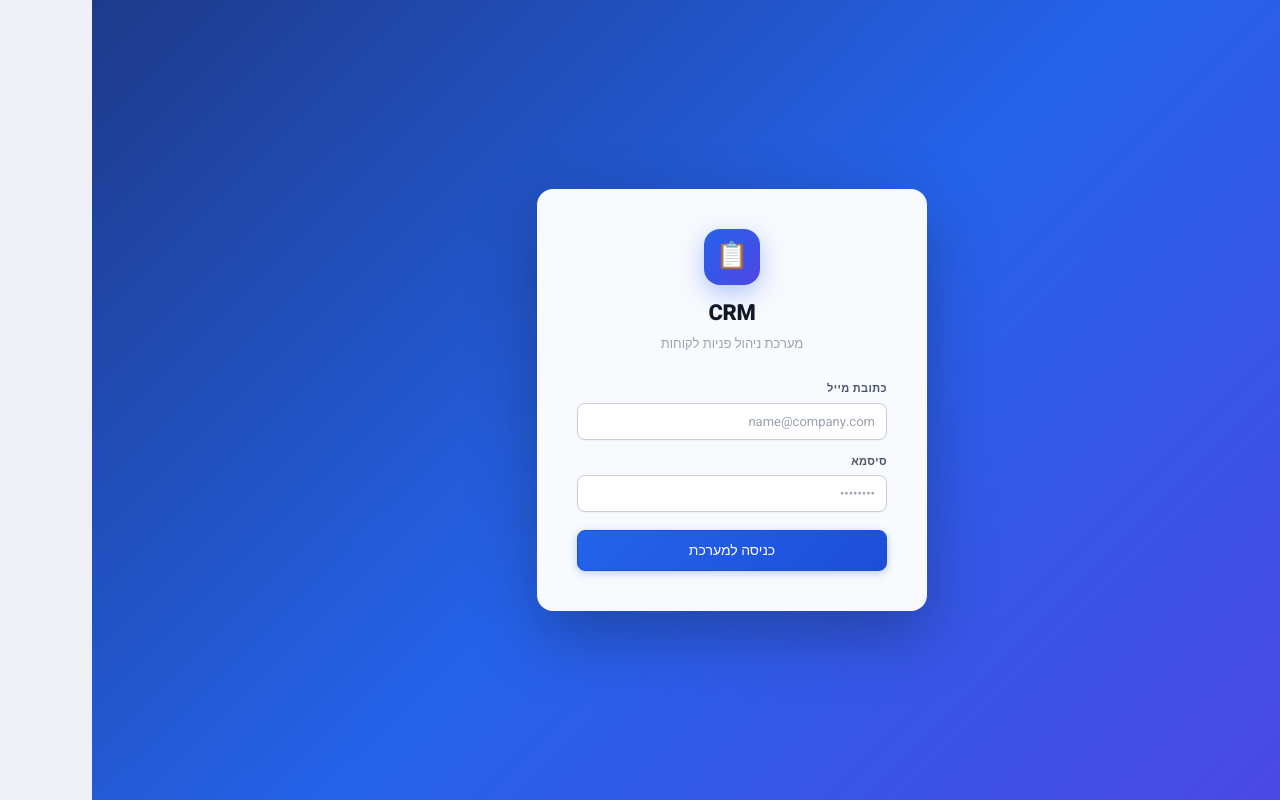
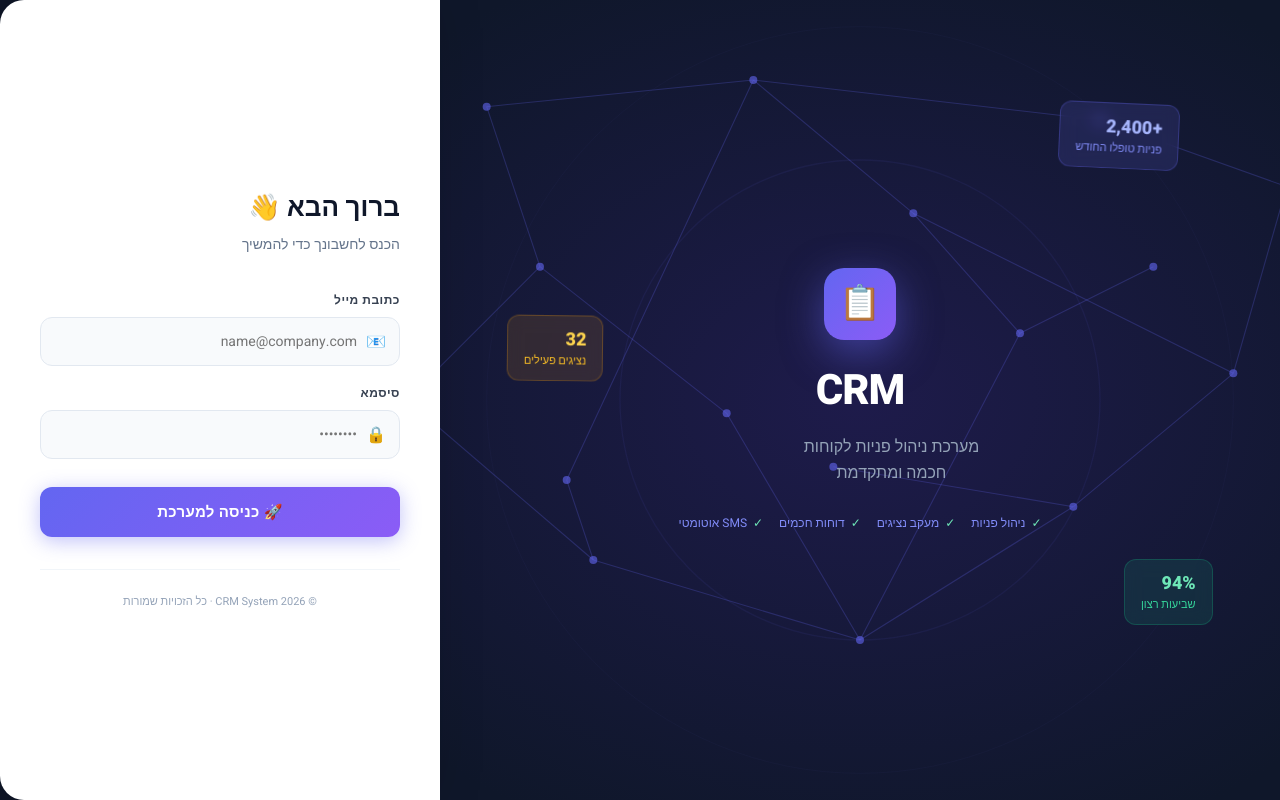
Before and after one commit to adir2112-blip/CRM, a Next.js app: page /login in a window 1280 px wide. Built offline with nearby package versions, Linux system fonts and the light colour scheme.

Commit message:
wow login page redesign

```diff
--- a/app/login/page.tsx
+++ b/app/login/page.tsx
@@ -25,27 +25,186 @@ export default function LoginPage() {
   }
 
   return (
-    <div className="login-wrap">
-      <div className="login-card">
-        <div style={{textAlign:'center',marginBottom:28}}>
-          <div style={{width:56,height:56,background:'linear-gradient(135deg,#2563eb,#4f46e5)',borderRadius:16,display:'flex',alignItems:'center',justifyContent:'center',fontSize:26,margin:'0 auto 12px',boxShadow:'0 8px 24px rgba(37,99,235,0.35)'}}>📋</div>
-          <div style={{fontSize:22,fontWeight:800,color:'var(--text)',letterSpacing:-0.3}}>CRM</div>
-          <div style={{fontSize:13,color:'var(--text3)',marginTop:4}}>מערכת ניהול פניות לקוחות</div>
+    <div style={{
+      minHeight: '100vh',
+      display: 'flex',
+      fontFamily: 'Heebo, sans-serif',
+      direction: 'rtl',
+      background: '#0f172a',
+      overflow: 'hidden',
+      position: 'relative',
+    }}>
+
+      {/* Animated background */}
+      <style>{`
+        @keyframes float { 0%,100% { transform: translateY(0px) rotate(0deg); } 50% { transform: translateY(-20px) rotate(3deg); } }
+        @keyframes pulse { 0%,100% { opacity: 0.3; } 50% { opacity: 0.6; } }
+        @keyframes slideIn { from { opacity: 0; transform: translateY(30px); } to { opacity: 1; transform: translateY(0); } }
+        @keyframes dash { to { stroke-dashoffset: 0; } }
+        .login-field { transition: all 0.2s; }
+        .login-field:focus { border-color: #6366f1 !important; background: #fff !important; box-shadow: 0 0 0 4px rgba(99,102,241,0.15) !important; outline: none; }
+        .login-btn { transition: all 0.2s; }
+        .login-btn:hover:not(:disabled) { transform: translateY(-2px); box-shadow: 0 8px 30px rgba(99,102,241,0.5) !important; }
+        .login-btn:active:not(:disabled) { transform: translateY(0); }
+        .login-card-anim { animation: slideIn 0.6s ease forwards; }
+        .stat-chip { animation: float 4s ease-in-out infinite; }
+      `}</style>
+
+      {/* Left panel — branding */}
+      <div style={{
+        flex: 1,
+        display: 'flex',
+        flexDirection: 'column',
+        justifyContent: 'center',
+        alignItems: 'center',
+        padding: '60px 48px',
+        position: 'relative',
+        overflow: 'hidden',
+      }}>
+        {/* SVG network background */}
+        <svg style={{ position: 'absolute', inset: 0, width: '100%', height: '100%' }} viewBox="0 0 800 600" preserveAspectRatio="xMidYMid slice">
+          <defs>
+            <radialGradient id="bg" cx="50%" cy="50%" r="60%">
+              <stop offset="0%" stopColor="#1e1b4b" />
+              <stop offset="100%" stopColor="#0f172a" />
+            </radialGradient>
+          </defs>
+          <rect width="800" height="600" fill="url(#bg)" />
+          {/* Network nodes */}
+          {[
+            [120,80],[320,60],[580,90],[720,140],[680,280],[560,380],[400,480],[200,420],[60,300],[160,200],
+            [440,160],[520,250],[300,310],[180,360],[620,200],[380,350]
+          ].map(([x,y],i) => (
+            <circle key={i} cx={x} cy={y} r={3} fill="#6366f1" opacity={0.6}>
+              <animate attributeName="opacity" values="0.3;0.7;0.3" dur={`${2+i*0.3}s`} repeatCount="indefinite" />
+            </circle>
+          ))}
+          {/* Connection lines */}
+          {[
+            [120,80,320,60],[320,60,580,90],[580,90,720,140],[720,140,680,280],
+            [680,280,560,380],[560,380,400,480],[400,480,200,420],[200,420,60,300],
+            [60,300,160,200],[160,200,120,80],[320,60,440,160],[440,160,520,250],
+            [520,250,620,200],[300,310,400,480],[180,360,200,420],[380,350,560,380],
+            [440,160,680,280],[160,200,300,310],[320,60,180,360],[520,250,400,480]
+          ].map(([x1,y1,x2,y2],i) => (
+            <line key={i} x1={x1} y1={y1} x2={x2} y2={y2} stroke="#6366f1" strokeWidth={0.8} opacity={0.25} />
+          ))}
+          {/* Glow circles */}
+          <circle cx="400" cy="300" r="180" fill="none" stroke="#6366f1" strokeWidth="1" opacity="0.08">
+            <animate attributeName="r" values="160;200;160" dur="6s" repeatCount="indefinite" />
+            <animate attributeName="opacity" values="0.05;0.12;0.05" dur="6s" repeatCount="indefinite" />
+          </circle>
+          <circle cx="400" cy="300" r="280" fill="none" stroke="#818cf8" strokeWidth="0.5" opacity="0.05">
+            <animate attributeName="r" values="260;300;260" dur="8s" repeatCount="indefinite" />
+          </circle>
+        </svg>
+
+        {/* Floating stat chips */}
+        <div className="stat-chip" style={{ position:'absolute', top:'15%', right:'12%', background:'rgba(99,102,241,0.15)', border:'1px solid rgba(99,102,241,0.3)', borderRadius:12, padding:'10px 16px', backdropFilter:'blur(8px)', animationDelay:'0s' }}>
+          <div style={{ fontSize:18, fontWeight:800, color:'#a5b4fc' }}>+2,400</div>
+          <div style={{ fontSize:11, color:'#818cf8' }}>פניות טופלו החודש</div>
         </div>
-        <form onSubmit={handleLogin}>
-          <div className="form-group">
-            <label className="form-label">כתובת מייל</label>
-            <input className="form-input" type="email" value={email} onChange={e=>setEmail(e.target.value)} placeholder="name@company.com" required />
+        <div className="stat-chip" style={{ position:'absolute', bottom:'22%', right:'8%', background:'rgba(16,185,129,0.12)', border:'1px solid rgba(16,185,129,0.25)', borderRadius:12, padding:'10px 16px', backdropFilter:'blur(8px)', animationDelay:'1.5s' }}>
+          <div style={{ fontSize:18, fontWeight:800, color:'#6ee7b7' }}>94%</div>
+          <div style={{ fontSize:11, color:'#34d399' }}>שביעות רצון</div>
+        </div>
+        <div className="stat-chip" style={{ position:'absolute', top:'40%', left:'8%', background:'rgba(245,158,11,0.12)', border:'1px solid rgba(245,158,11,0.25)', borderRadius:12, padding:'10px 16px', backdropFilter:'blur(8px)', animationDelay:'0.8s' }}>
+          <div style={{ fontSize:18, fontWeight:800, color:'#fcd34d' }}>32</div>
+          <div style={{ fontSize:11, color:'#fbbf24' }}>נציגים פעילים</div>
+        </div>
+
+        {/* Main brand text */}
+        <div style={{ position:'relative', textAlign:'center', zIndex:1 }}>
+          <div style={{ width:72, height:72, background:'linear-gradient(135deg,#6366f1,#8b5cf6)', borderRadius:20, display:'flex', alignItems:'center', justifyContent:'center', fontSize:34, margin:'0 auto 20px', boxShadow:'0 12px 40px rgba(99,102,241,0.5)' }}>📋</div>
+          <div style={{ fontSize:42, fontWeight:900, color:'#fff', letterSpacing:'-1px', marginBottom:12 }}>CRM</div>
+          <div style={{ fontSize:16, color:'#94a3b8', lineHeight:1.6, maxWidth:300 }}>מערכת ניהול פניות לקוחות<br />חכמה ומתקדמת</div>
+          <div style={{ display:'flex', gap:16, justifyContent:'center', marginTop:28, flexWrap:'wrap' }}>
+            {['ניהול פניות', 'מעקב נציגים', 'דוחות חכמים', 'SMS אוטומטי'].map(f => (
+              <div key={f} style={{ display:'flex', alignItems:'center', gap:6, fontSize:12, color:'#818cf8' }}>
+                <span style={{ color:'#6ee7b7' }}>✓</span>{f}
+              </div>
+            ))}
           </div>
-          <div className="form-group">
-            <label className="form-label">סיסמא</label>
-            <input className="form-input" type="password" value={password} onChange={e=>setPassword(e.target.value)} placeholder="••••••••" required />
+        </div>
+      </div>
+
+      {/* Right panel — login form */}
+      <div style={{
+        width: 440,
+        display: 'flex',
+        alignItems: 'center',
+        justifyContent: 'center',
+        padding: '48px 40px',
+        background: '#fff',
+        borderRadius: '24px 0 0 24px',
+        position: 'relative',
+        zIndex: 2,
+        boxShadow: '-20px 0 60px rgba(0,0,0,0.3)',
+      }}>
+        <div className="login-card-anim" style={{ width: '100%', maxWidth: 360 }}>
+          <div style={{ marginBottom: 36 }}>
+            <div style={{ fontSize: 26, fontWeight: 800, color: '#0f172a', marginBottom: 6 }}>ברוך הבא 👋</div>
+            <div style={{ fontSize: 14, color: '#64748b' }}>הכנס לחשבונך כדי להמשיך</div>
           </div>
-          {error && <div style={{color:'var(--red)',fontSize:13,marginBottom:12,padding:'8px 12px',background:'var(--red-lt)',borderRadius:'var(--radius-sm)'}}>{error}</div>}
-          <button className="btn btn-primary" type="submit" disabled={loading} style={{width:'100%',justifyContent:'center',padding:9,fontSize:14,marginTop:4}}>
-            {loading ? 'מתחבר...' : 'כניסה למערכת'}
-          </button>
-        </form>
+
+          <form onSubmit={handleLogin}>
+            <div style={{ marginBottom: 18 }}>
+              <label style={{ fontSize: 12, fontWeight: 700, color: '#374151', textTransform: 'uppercase', letterSpacing: '0.5px', marginBottom: 8, display: 'block' }}>כתובת מייל</label>
+              <div style={{ position: 'relative' }}>
+                <span style={{ position: 'absolute', right: 14, top: '50%', transform: 'translateY(-50%)', fontSize: 16 }}>📧</span>
+                <input
+                  className="login-field"
+                  type="email"
+                  value={email}
+                  onChange={e => setEmail(e.target.value)}
+                  placeholder="name@company.com"
+                  required
+                  style={{ width: '100%', padding: '13px 42px 13px 16px', borderRadius: 12, border: '1.5px solid #e2e8f0', fontSize: 14, fontFamily: 'Heebo, sans-serif', background: '#f8fafc', color: '#0f172a', boxSizing: 'border-box' as const, direction: 'ltr', textAlign: 'right' }}
+                />
+              </div>
+            </div>
+
+            <div style={{ marginBottom: 28 }}>
+              <label style={{ fontSize: 12, fontWeight: 700, color: '#374151', textTransform: 'uppercase', letterSpacing: '0.5px', marginBottom: 8, display: 'block' }}>סיסמא</label>
+              <div style={{ position: 'relative' }}>
+                <span style={{ position: 'absolute', right: 14, top: '50%', transform: 'translateY(-50%)', fontSize: 16 }}>🔒</span>
+                <input
+                  className="login-field"
+                  type="password"
+                  value={password}
+                  onChange={e => setPassword(e.target.value)}
+                  placeholder="••••••••"
+                  required
+                  style={{ width: '100%', padding: '13px 42px 13px 16px', borderRadius: 12, border: '1.5px solid #e2e8f0', fontSize: 14, fontFamily: 'Heebo, sans-serif', background: '#f8fafc', color: '#0f172a', boxSizing: 'border-box' as const }}
+                />
+              </div>
+            </div>
+
+            {error && (
+              <div style={{ color: '#dc2626', fontSize: 13, marginBottom: 16, padding: '10px 14px', background: '#fef2f2', borderRadius: 10, border: '1px solid #fca5a5', display: 'flex', alignItems: 'center', gap: 8 }}>
+                ⚠️ {error}
+              </div>
+            )}
+
+            <button
+              className="login-btn"
+              type="submit"
+              disabled={loading}
+              style={{
+                width: '100%', padding: '14px', borderRadius: 12, border: 'none',
+                background: loading ? '#94a3b8' : 'linear-gradient(135deg, #6366f1, #8b5cf6)',
+                color: '#fff', fontSize: 15, fontWeight: 700, cursor: loading ? 'not-allowed' : 'pointer',
+                fontFamily: 'Heebo, sans-serif', boxShadow: '0 4px 20px rgba(99,102,241,0.4)',
+                letterSpacing: '0.3px',
+              }}>
+              {loading ? '⏳ מתחבר...' : '🚀 כניסה למערכת'}
+            </button>
+          </form>
+
+          <div style={{ marginTop: 32, paddingTop: 24, borderTop: '1px solid #f1f5f9', textAlign: 'center' }}>
+            <div style={{ fontSize: 11, color: '#94a3b8' }}>© {new Date().getFullYear()} CRM System · כל הזכויות שמורות</div>
+          </div>
+        </div>
       </div>
     </div>
   )
```
